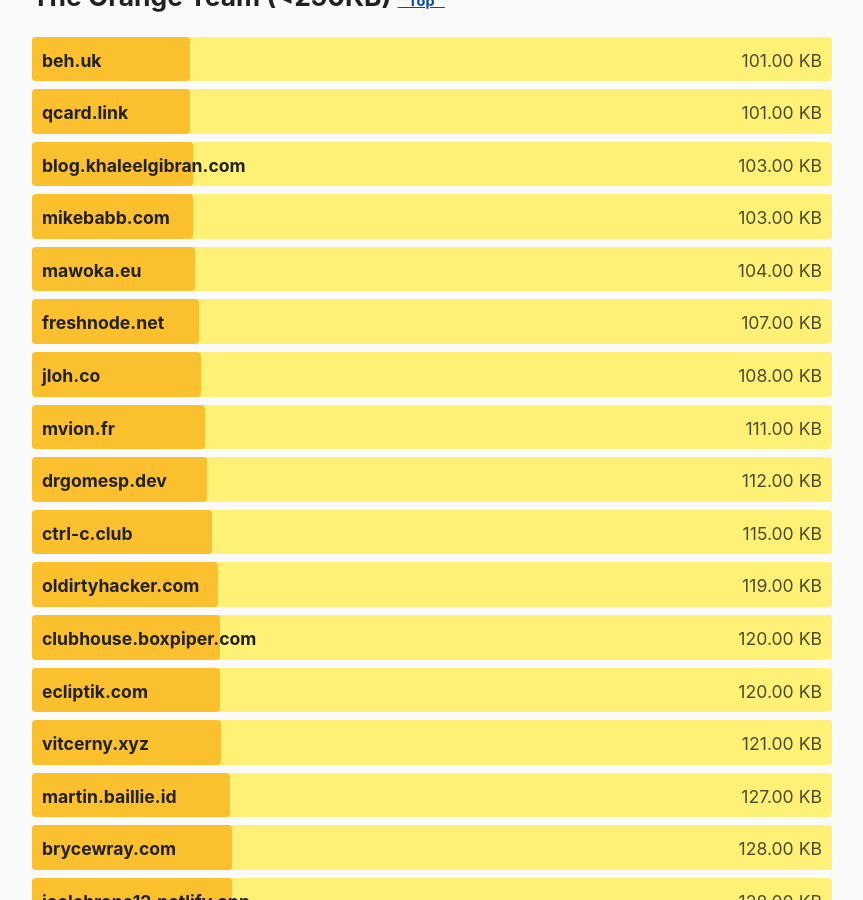
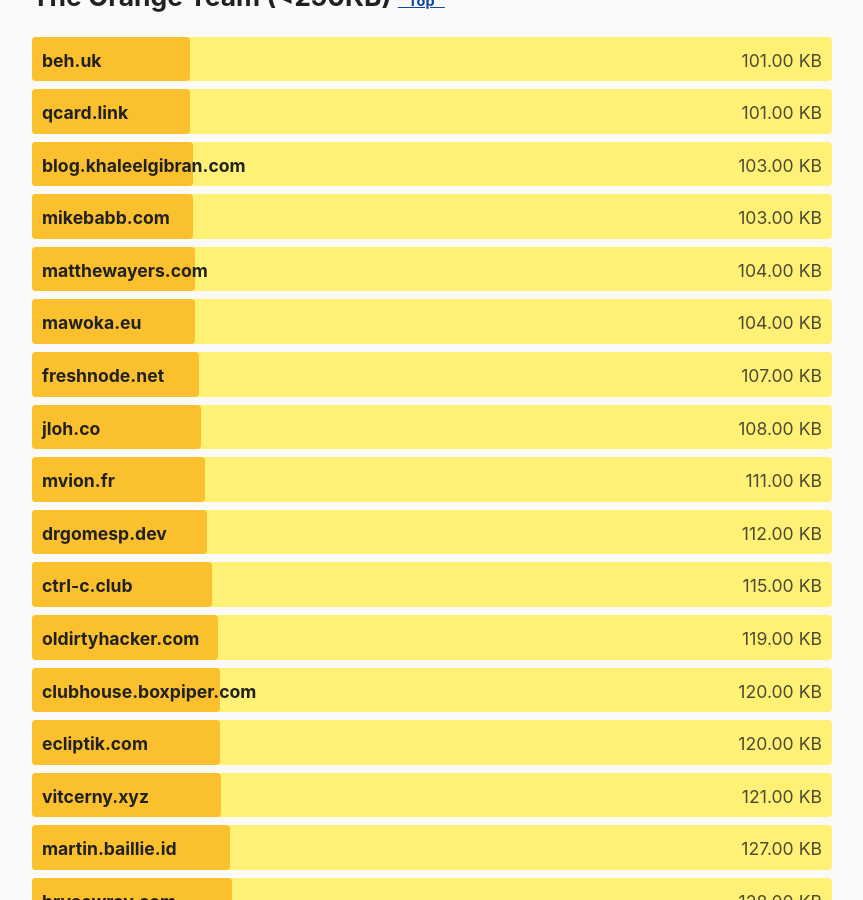
Before and after one commit to kevquirk/512kb.club, a Jekyll site: the page built from index.md, in a window 1280 px wide and 900 px high, scrolled down 14691 px. Shown: the whole window, without its empty margins (208-1071 px from the left). Built offline with Jekyll 4.4.1, drawn with Linux system fonts in a browser that asks for light colours.

Commit message:
Update sites.yml
https://gtmetrix.com/reports/matthewayers.com/ajV7xPyb/

```diff
--- a/_data/sites.yml
+++ b/_data/sites.yml
@@ -1238,6 +1238,11 @@
   size: 276
   last_checked: 2021-12-19
 
+- domain: matthewayers.com
+  url: https://matthewayers.com/
+  size: 104
+  last_checked: 2022-04-19
+
 - domain: matthewgraybosch.com
   url: https://www.matthewgraybosch.com/
   size: 5.8
```
